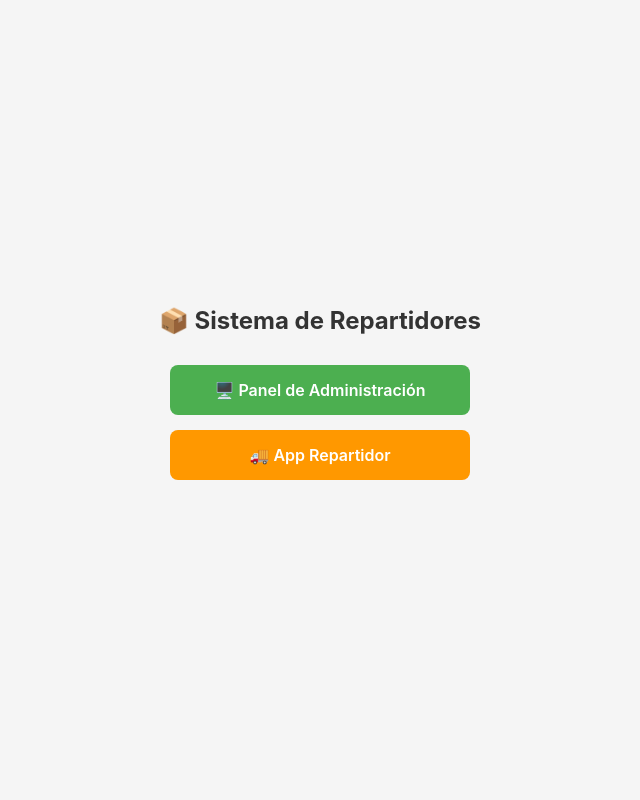
After one commit to juanfer2k/rprtdrs, a PHP site: page /index.html in a window 1280 px wide. The commit adds this page. Shown: the whole page, without its empty margins (320-960 px from the left). Run offline with PHP 8.4, Linux system fonts and the light colour scheme.

Commit message:
Deploy: config DB local, index.html para Capacitor

```diff
--- a/docker-compose.yml
+++ b/docker-compose.yml
@@ -8,7 +8,7 @@ services:
     ports:
       - "8081:80"
     environment:
-      - DB_HOST=db
+      - DB_HOST=172.24.0.2
       - DB_NAME=elcerrit_rprtdrs
       - DB_USER=elcerrit_rprtdrs
       - DB_PASS=hq[(kH$A}i@?
--- a/www/conex.php
+++ b/www/conex.php
@@ -1,10 +1,10 @@
 <?php
 // --- Archivo: www/conex.php (CONFIGURACIÓN DINÁMICA) ---
 
-$host = getenv('DB_HOST') ?: "192.99.84.34";
+$host = getenv('DB_HOST') ?: "172.24.0.2";
 $db   = getenv('DB_NAME') ?: "elcerrit_rprtdrs";
 $user = getenv('DB_USER') ?: "elcerrit_rprtdrs";
-$pass = getenv('DB_PASS') ?: ']EzCPlz+I%i4';
+$pass = getenv('DB_PASS') ?: 'hq[(kH$A}i@?';
 
 $dsn = "mysql:host=$host;dbname=$db;charset=utf8";
 $options = [
--- /dev/null
+++ b/www/index.html
@@ -0,0 +1,29 @@
+<!DOCTYPE html>
+<html lang="es">
+<head>
+    <meta charset="UTF-8">
+    <meta name="viewport" content="width=device-width, initial-scale=1.0, maximum-scale=1.0, user-scalable=no">
+    <meta name="theme-color" content="#2196F3">
+    <title>Repartidores - Panel de Control</title>
+    <link rel="stylesheet" href="style.css">
+    <style>
+        * { box-sizing: border-box; margin: 0; padding: 0; }
+        body { font-family: -apple-system, BlinkMacSystemFont, 'Segoe UI', Roboto, sans-serif; background: #f5f5f5; min-height: 100vh; display: flex; align-items: center; justify-content: center; }
+        .container { text-align: center; padding: 20px; }
+        h1 { color: #333; margin-bottom: 30px; font-size: 24px; }
+        .btn { display: block; width: 100%; max-width: 300px; margin: 15px auto; padding: 15px 20px; background: #2196F3; color: white; text-decoration: none; border-radius: 8px; font-size: 16px; font-weight: 600; transition: background 0.3s; }
+        .btn:hover { background: #1976D2; }
+        .btn-admin { background: #4CAF50; }
+        .btn-admin:hover { background: #388E3C; }
+        .btn-app { background: #FF9800; }
+        .btn-app:hover { background: #F57C00; }
+    </style>
+</head>
+<body>
+    <div class="container">
+        <h1>📦 Sistema de Repartidores</h1>
+        <a href="admin.php" class="btn btn-admin">🖥️ Panel de Administración</a>
+        <a href="repartidor.html" class="btn btn-app">🚚 App Repartidor</a>
+    </div>
+</body>
+</html>
```
Also changed, not shown: 1 other file.
